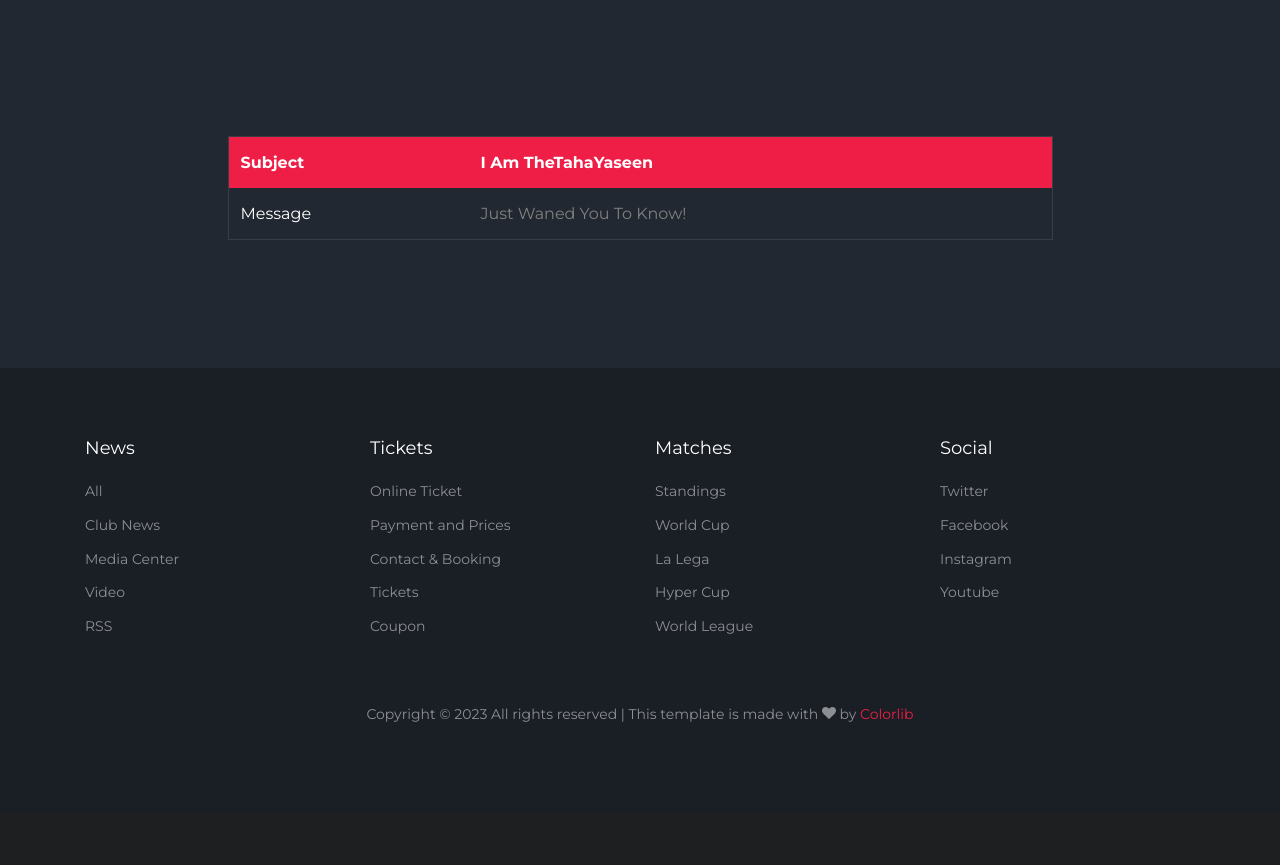
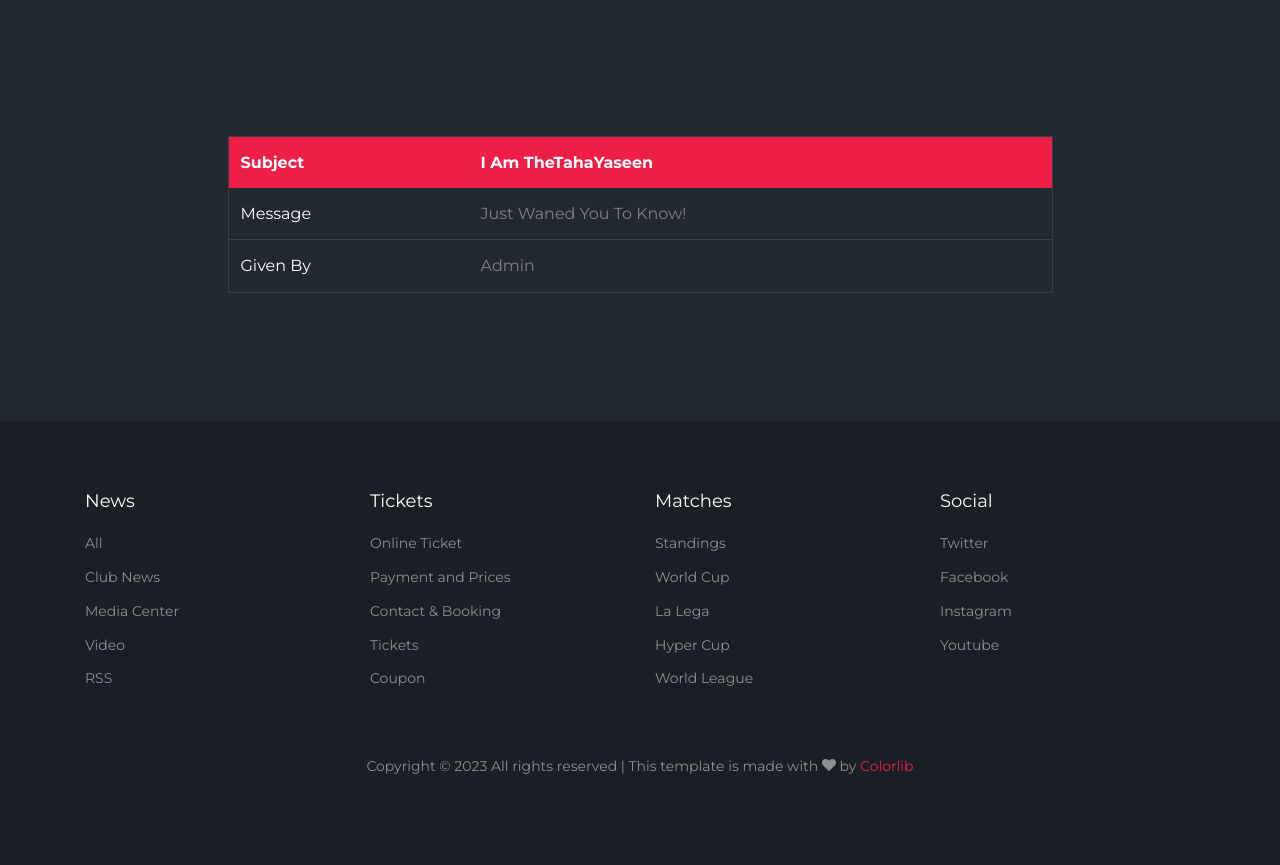
Before and after one commit to TheTahaYaseen/SoccerClub, a Django app: page /feedback in a window 1280 px wide. Shown: the part 832-1697 px from the top of the page. Before the commit the page ends 1554 px from the top, so only its background shows below. Run offline with Django 4.2, Linux system fonts and the light colour scheme; a user stored in the database is signed in; data comes from the database, SQL or seed files in the repository; some libraries are stand-ins or nearby versions; some web fonts are replaced.

Commit message:
One More Improvement

```diff
--- a/club/templates/admin_interface/feedback.html
+++ b/club/templates/admin_interface/feedback.html
@@ -23,6 +23,10 @@
                       <td><strong class="text-white">Message</strong></td>
                       <td>{{feedback.message}}</td>
                     </tr>
+                    <tr>
+                      <td><strong class="text-white">Given By</strong></td>
+                      <td>{{feedback.given_by.username}}</td>
+                    </tr>
                   </tbody>
                 </table>
               </div>
--- a/club/views.py
+++ b/club/views.py
@@ -305,5 +305,8 @@ def feedback_view(request):
     error = ""
     feedbacks = Feedback.objects.all().order_by('-created')
 
+    for feedback in feedbacks:
+        feedback.given_by.username = feedback.given_by.username.title()
+
     context = {"page_header": page_header, "error": error, "feedbacks": feedbacks}
     return render(request, "admin_interface/feedback.html", context)
```
